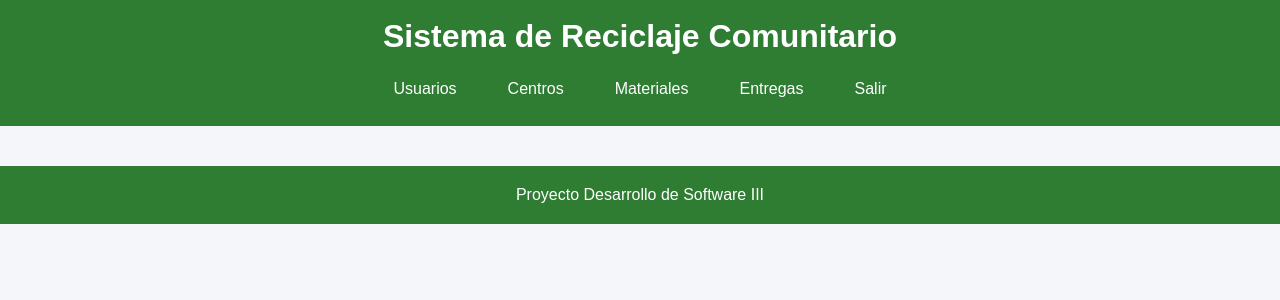
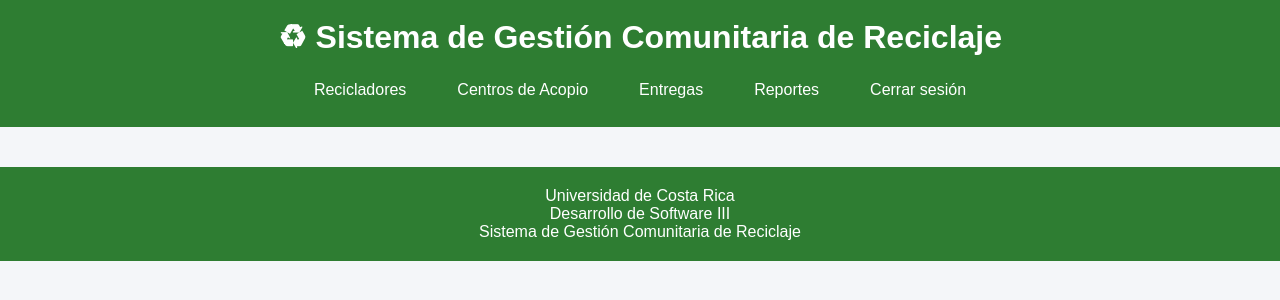
Before and after one commit to fhernandezz/recycling-management-api, a Python web app: template templates/base.html in a window 1280 px wide. Shown: the top 300 px of the page. Run offline with Jinja, Linux system fonts and the light colour scheme; the template is opened without the code that fills it, so the values that code supplies are empty.

Commit message:
crear plantilla base del frontend

```diff
--- a/templates/base.html
+++ b/templates/base.html
@@ -2,29 +2,34 @@
 <html lang="es">
 
 <head>
+
     <meta charset="UTF-8">
-    <title>Recycling Management</title>
+
+    <meta name="viewport" content="width=device-width, initial-scale=1.0">
+
+    <title>Sistema de Gestión de Reciclaje</title>
 
     <link rel="stylesheet" href="/static/css/estilos.css">
+
 </head>
 
 <body>
 
 <header>
 
-    <h1>Sistema de Reciclaje Comunitario</h1>
+    <h1>♻ Sistema de Gestión Comunitaria de Reciclaje</h1>
 
     <nav>
 
-        <a href="usuarios.html">Usuarios</a>
+        <a href="usuarios.html">Recicladores</a>
 
-        <a href="centros.html">Centros</a>
-
-        <a href="materiales.html">Materiales</a>
+        <a href="centros.html">Centros de Acopio</a>
 
         <a href="entregas.html">Entregas</a>
 
-        <a href="login.html">Salir</a>
+        <a href="reportes.html">Reportes</a>
+
+        <a href="login.html">Cerrar sesión</a>
 
     </nav>
 
@@ -32,11 +37,32 @@
 
 <main>
 
+    <!--
+        Aquí irá el contenido de cada página.
+
+        usuarios.html
+        centros.html
+        entregas.html
+        reportes.html
+    -->
+
 </main>
 
 <footer>
 
-    Proyecto Desarrollo de Software III
+    <p>
+
+        Universidad de Costa Rica
+
+        <br>
+
+        Desarrollo de Software III
+
+        <br>
+
+        Sistema de Gestión Comunitaria de Reciclaje
+
+    </p>
 
 </footer>
 
```
